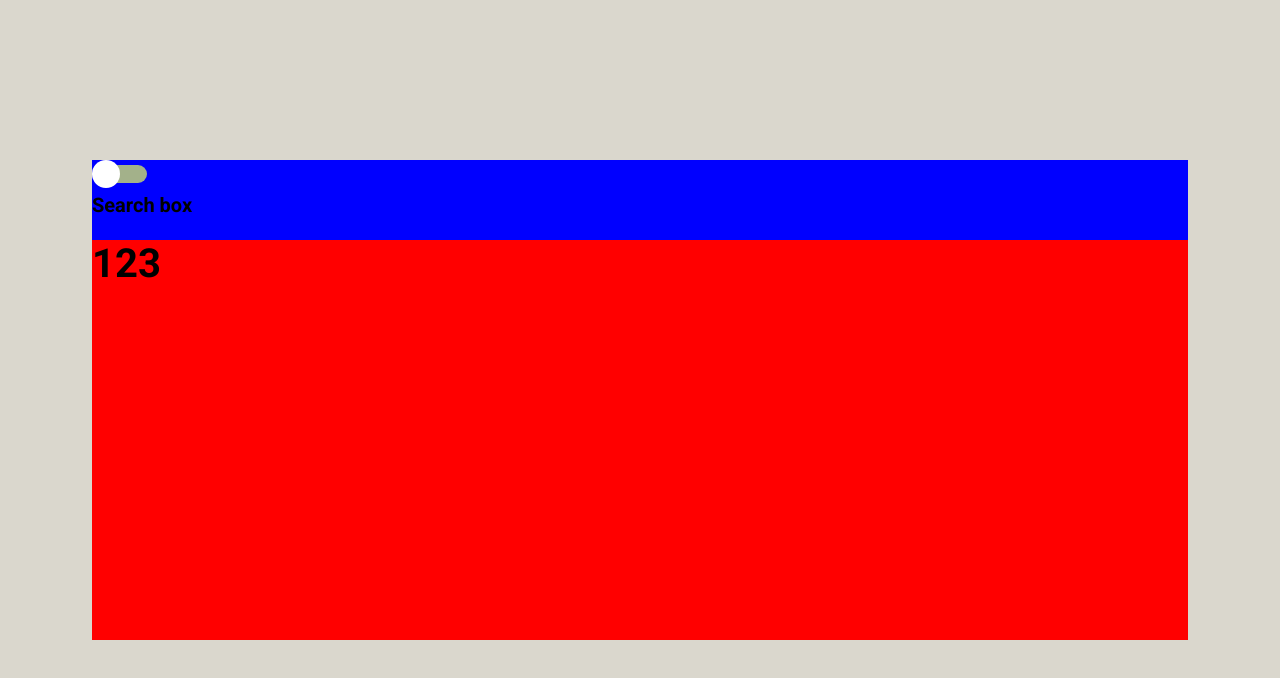
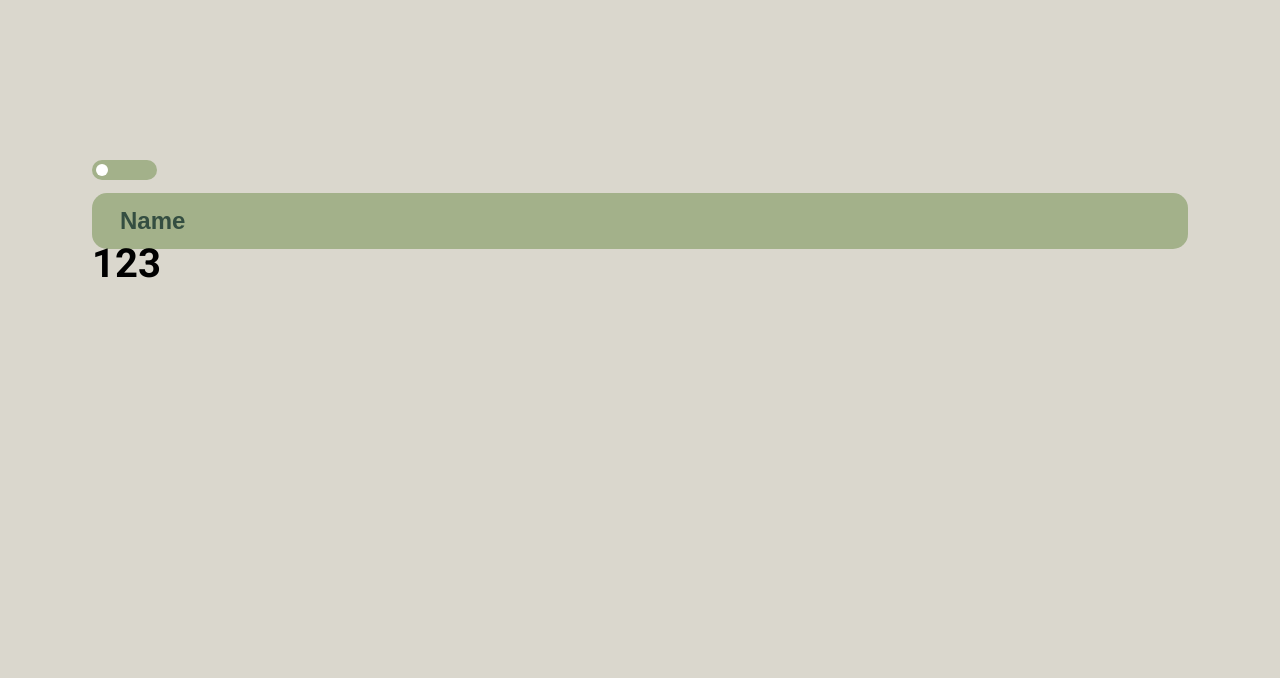
Before and after one commit to rodrigoaraujo7/tech-list, a React (Vite) app: page / in a window 1280 px wide. Shown: the top 678 px of the page. Built offline with nearby package versions, Linux system fonts and the light colour scheme.

Commit message:
seachbar

```diff
--- a/src/components/Header/Index.tsx
+++ b/src/components/Header/Index.tsx
@@ -1,7 +1,7 @@
 import React, { useContext } from "react";
 import { ThemeContext } from 'styled-components'
 import Switch from 'react-switch';
-import { Container } from "./styles";
+import { Container, Searchbar } from "./styles";
 
 interface Props {
     toggleTheme(): void;
@@ -17,14 +17,14 @@ const Header: React.FC<Props> = ({ toggleTheme }) => {
                 checked={title === 'dark'}
                 checkedIcon={false}
                 uncheckedIcon={false}
-                height={18}
-                width={50}
-                handleDiameter={28}
+                height={20}
+                width={65}
+                handleDiameter={12}
                 offColor={colors.secondary}
                 onColor={colors.secondary}
             />
             <br />
-            Search box
+            <Searchbar type="text" placeholder="Name" />
         </Container>
     )
 };
--- a/src/components/Header/styles.ts
+++ b/src/components/Header/styles.ts
@@ -1,6 +1,30 @@
 import styled from "styled-components";
 
 export const Container = styled.div`
-    background: blue;
+    color: ${props => props.theme.colors.text};
     height: 5rem;
 `
+
+export const Searchbar = styled.input`
+    background-color: ${props => props.theme.colors.secondary};
+    outline: none;
+
+    height: 2.75rem;
+    width: 100%;
+    margin-top: 0.5rem;
+    padding: 1.75rem;
+
+    border: 0;
+    border-radius: 15px;
+
+    font-size: 1.5rem;
+    font-weight: bold;
+
+    ::placeholder {
+        color: ${props => props.theme.colors.primary};
+    }
+
+    :focus {
+        border-radius: 0;
+    }
+`
--- a/src/styles/global.ts
+++ b/src/styles/global.ts
@@ -5,6 +5,8 @@ export default createGlobalStyle`
         margin: 0;
         padding: 0;
         box-sizing: border-box;
+
+        transition: 0.25s;
     }
 
     body {
@@ -24,8 +26,6 @@ export default createGlobalStyle`
     }
 
     .container {
-        background-color: red;
-
         width: 68.5rem;
         min-height: 30rem;
 
```
